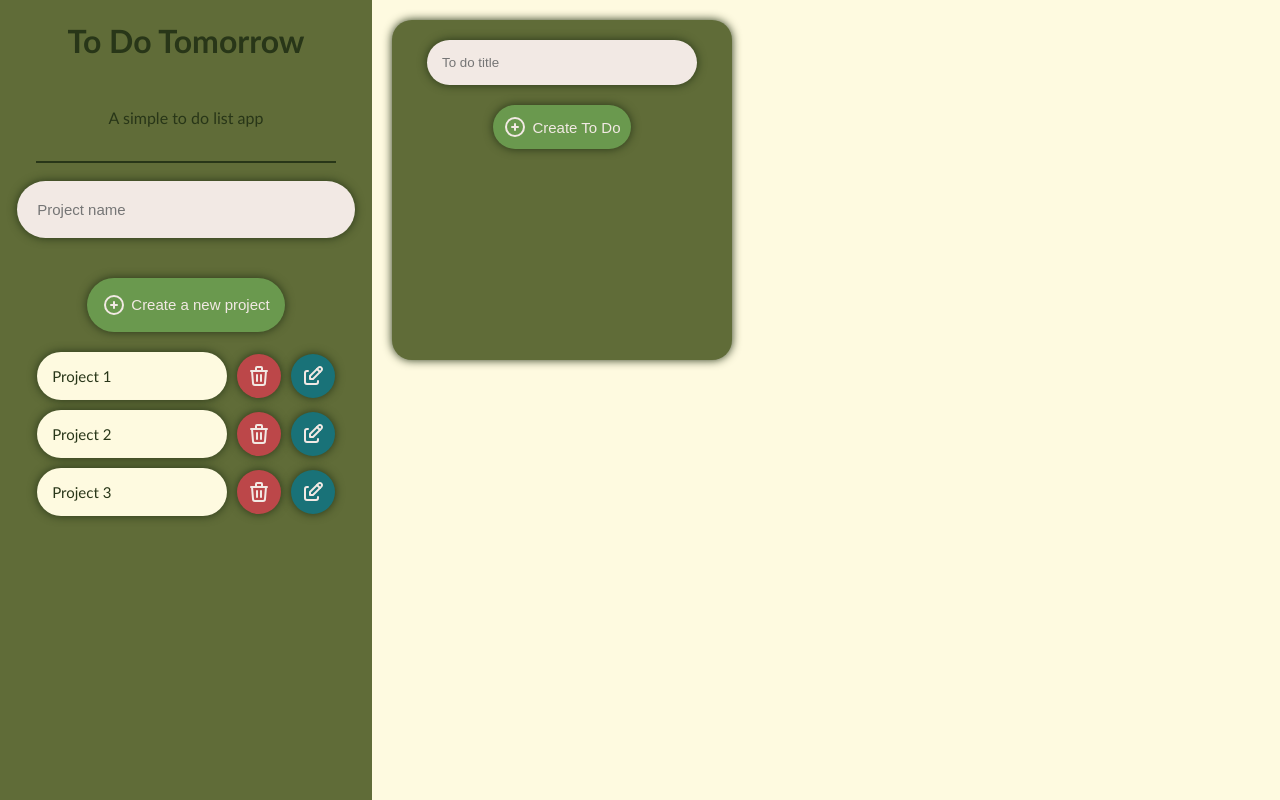
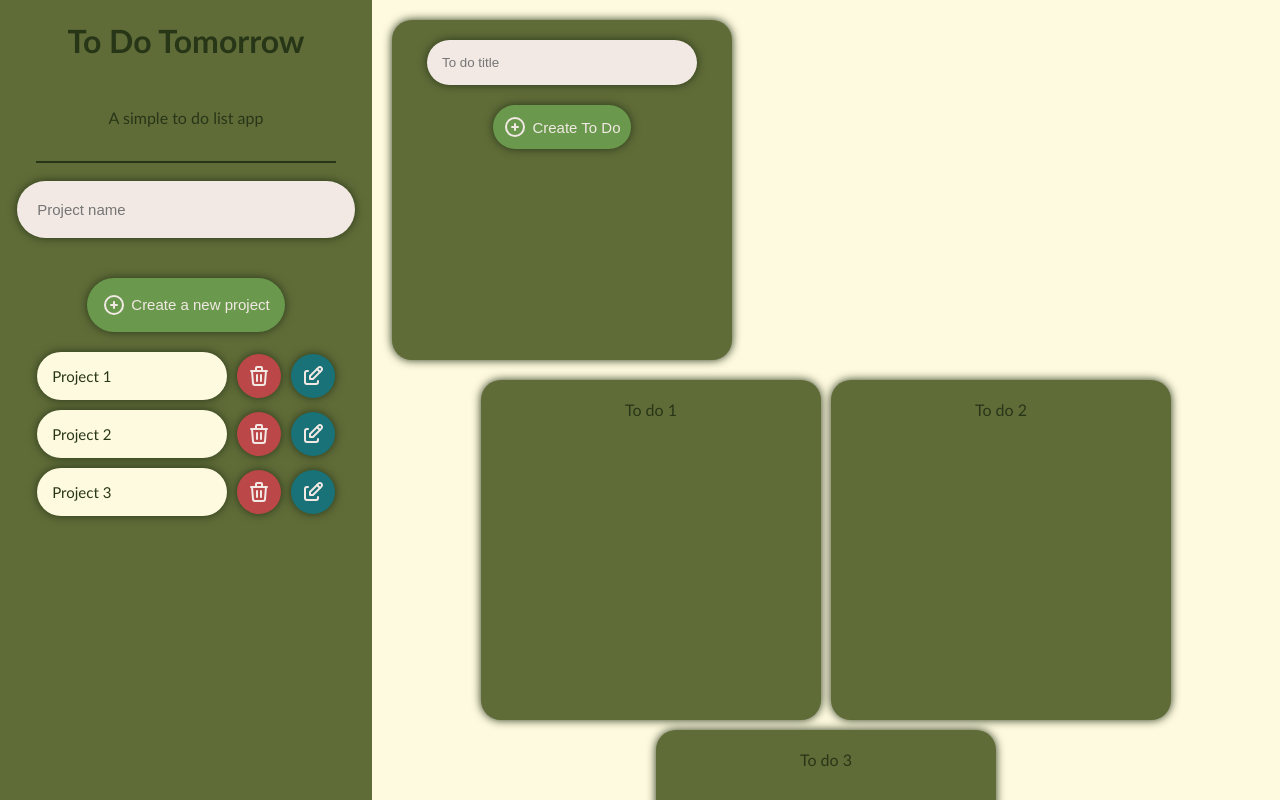
Before and after one commit to omar15hr/ToDoTomorrow, a React (Vite) app: page / in a window 1280 px wide. Both pictures are taken after a click on the element "Project 1". Shown: the top 800 px of the page. Built offline with nearby package versions, Linux system fonts and the light colour scheme.

Commit message:
Ya se puede acceder globalmente por redux a los todos

```diff
--- a/src/components/ToDoGrid.tsx
+++ b/src/components/ToDoGrid.tsx
@@ -1,4 +1,7 @@
+import { useState } from "react";
+import { useProjectActions } from "../hooks/useProjectActions";
 import { ProjectWithId } from "../store/projects/projectsSlice";
+import { useAppSelector } from "../hooks/store";
 
 interface ToDoGridProps {
   project: ProjectWithId | null;
@@ -6,13 +9,41 @@ interface ToDoGridProps {
 
 export function ToDoGrid({ project }: ToDoGridProps) {
 
+  const globalProjects = useAppSelector((state) => state.projects);
+
+  const selectedProject = globalProjects.find((p) => p.id === project?.id);
+  const todos = selectedProject?.todos || [];
+
+  const { addTodo } = useProjectActions();
+  const [result, setResult] = useState<"success" | "error" | null>(null);
+
+
+  const handleSubmit = (event: React.FormEvent<HTMLFormElement>) => {
+    event.preventDefault();
+
+    setResult(null);
+
+    const form = event.currentTarget;
+    const formData = new FormData(form);
+    const title = formData.get("title") as string;
+
+    if (!title) {
+      return setResult("error");
+    }
+
+    addTodo({title, projectId: project!.id});
+    setResult("success");
+
+    form.reset();
+  };
+
   return (
     <div className="content">
 
-      <form className="create-todo-form">
+      <form onSubmit={handleSubmit} className="create-todo-form">
           <input
             type="text"
-            name="name"
+            name="title"
             placeholder="To do title"
             className="project-todo-input"
           />
@@ -38,6 +69,22 @@ export function ToDoGrid({ project }: ToDoGridProps) {
             Create To Do
           </button>
         </form>
+
+        <div className="project-todo-list">
+          {
+            todos?.map((todo) => (
+              <div className="project-todo-card" key={todo.id}>
+                <div>{todo.title}</div>
+              </div>
+            ))
+          }
+        </div>
+
+        <span className="project-error">
+            {result === "error" && (
+              <span className="error-item">Project name is required</span>
+            )}
+          </span>
     </div>
   )
 }
--- a/src/hooks/useProjectActions.ts
+++ b/src/hooks/useProjectActions.ts
@@ -1,12 +1,12 @@
 import { toast } from "sonner";
-import { addNewProject, deleteProjectById, ProjectId } from "../store/projects/projectsSlice";
+import { addNewProject, addNewTodo, deleteProjectById, ProjectId } from "../store/projects/projectsSlice";
 import { useAppDispatch } from "./store";
 
 export function useProjectActions() {
   const dispatch = useAppDispatch();
 
   const addProject = ({name}: {name: string}) => {
-    dispatch(addNewProject({name}));
+    dispatch(addNewProject({name,todos: []}));
     toast.success("Project created successfully");
   }
 
@@ -15,5 +15,10 @@ export function useProjectActions() {
     toast.success("Project deleted successfully");
   };
 
-  return { addProject, removeProject };
+  const addTodo = ({title, projectId}: {title: string, projectId: ProjectId}) => {
+    dispatch(addNewTodo({title, projectId, id: ''}));
+    toast.success("To do created successfully");
+  }
+
+  return { addProject, removeProject, addTodo };
 }
--- a/src/index.css
+++ b/src/index.css
@@ -162,6 +162,7 @@ hr {
   padding: 20px;
   border-radius: 20px;
   box-shadow: 0px 0px 10px #283618;
+  margin-bottom: 20px;
 }
 .project-todo-input {
   border: none;
@@ -188,3 +189,26 @@ hr {
   box-shadow: 0px 0px 10px #283618;
   margin-top: 10px;
 }
+.project-todo-list {
+  display: flex;
+  flex-flow: row wrap;
+  justify-content: center;
+  gap: 10px;
+}
+.project-todo-card {
+  display: flex;
+  flex-direction: column;
+  gap: 10px;
+  align-items: center;
+  width: 300px;
+  height: 300px;
+  background-color: #606c38;
+  padding: 20px;
+  border-radius: 20px;
+  box-shadow: 0px 0px 10px #283618;
+}
+.project-todo-title {
+  font-size: 20px;
+  font-weight: bold;
+  color: #f2e9e4;
+}
--- a/src/store/projects/projectsSlice.ts
+++ b/src/store/projects/projectsSlice.ts
@@ -4,12 +4,39 @@ const DEFAULT_STATE = [
   {
     id: "1",
     name: "Project 1",
-    todos: [],
+    todos: [
+      {
+        id: "1",
+        title: "To do 1",
+        projectId: "1",
+      },
+      {
+        id: "2",
+        title: "To do 2",
+        projectId: "1",
+      },
+      {
+        id: "3",
+        title: "To do 3",
+        projectId: "1",
+      }
+    ],
   },
   {
     id: "2",
     name: "Project 2",
-    todos: [],
+    todos: [
+      {
+        id: "3",
+        title: "To do 3",
+        projectId: "2",
+      },
+      {
+        id: "4",
+        title: "To do 4",
+        projectId: "2",
+      }
+    ],
   },
   {
     id: "3",
@@ -32,12 +59,9 @@ export interface ProjectWithId extends Project {
 export type TodoId = string;
 
 export interface Todo {
+  id: TodoId;
   title: string;
   projectId: ProjectId;
-}
-
-export interface TodoWithId extends Todo {
-  id: TodoId;
 }
 
 const initialState: ProjectWithId[] = (() => {
@@ -60,11 +84,11 @@ export const ProjectSlice = createSlice({
       const id = action.payload;
       return state.filter((project) => project.id !== id);
     },
-    updateProject: (state, action: PayloadAction<Project>) => {
+    // updateProject: (state, action: PayloadAction<Project>) => {
 
-    },
-    addTodo: (state, action: PayloadAction<Todo>) => {
-      const { projectId } = action.payload;
+    // },
+    addNewTodo: (state, action: PayloadAction<Todo>) => {
+      const { projectId, title } = action.payload;
       const project = state.find((project) => project.id === projectId);
 
       if (!project) {
@@ -72,18 +96,22 @@ export const ProjectSlice = createSlice({
       }
 
       project.todos.push({
-        ...action.payload,
+        id: crypto.randomUUID(),
+        title,
+        projectId,
       });
+
+      return state;
     },
-    updateTodo: (state, action: PayloadAction<Todo>) => {
+    // updateTodo: (state, action: PayloadAction<Todo>) => {
 
-    },
-    deleteTodo: (state, action: PayloadAction<Todo>) => {
+    // },
+    // deleteTodoById: (state, action: PayloadAction<Todo>) => {
 
-    },
+    // },
   }
 });
 
 export default ProjectSlice.reducer;
 
-export const { addNewProject, deleteProjectById, addTodo } = ProjectSlice.actions;
+export const { addNewProject, deleteProjectById, addNewTodo } = ProjectSlice.actions;
```
